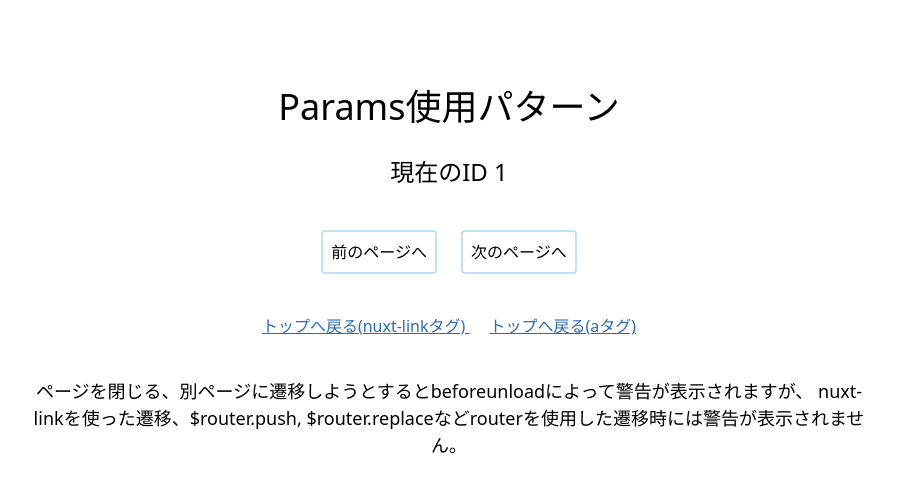
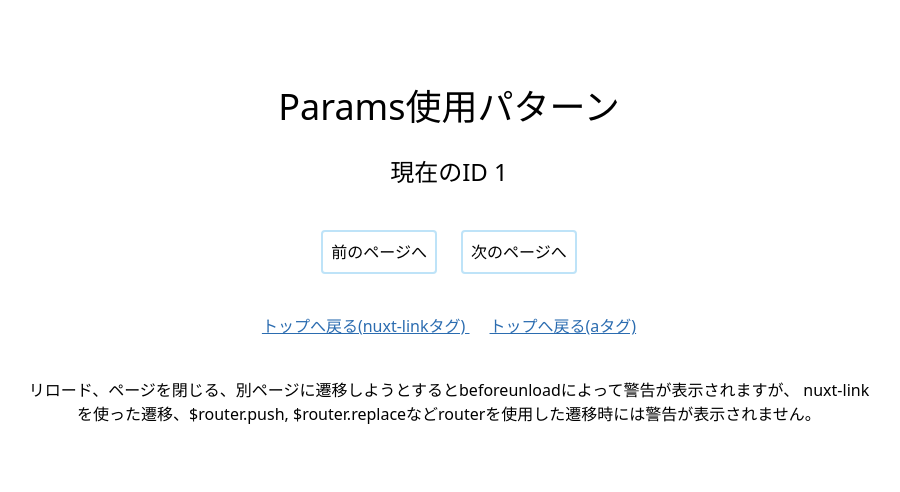
Before and after one commit to manak1/unload_test, a Nuxt app: page /params/1 in a window 1280 px wide. Shown: the top 492 px of the page, without its empty margins (191-1091 px from the left). Built offline with nearby package versions, Linux system fonts and the light colour scheme.

Commit message:
style: update description

```diff
--- a/pages/params/_id/index.vue
+++ b/pages/params/_id/index.vue
@@ -29,8 +29,8 @@
     </div>
 
     <article class="mt-10 w-2/3 mx-auto">
-      <p class="text-lg">
-        ページを閉じる、別ページに遷移しようとするとbeforeunloadによって警告が表示されますが、
+      <p>
+        リロード、ページを閉じる、別ページに遷移しようとするとbeforeunloadによって警告が表示されますが、
         nuxt-linkを使った遷移、$router.push,
         $router.replaceなどrouterを使用した遷移時には警告が表示されません。
       </p>
--- a/pages/query/index.vue
+++ b/pages/query/index.vue
@@ -21,7 +21,7 @@
     </div>
 
     <article class="mt-10 w-2/3 mx-auto">
-      <p>ページを閉じる、別ページに遷移しようとするとbeforeunloadによって警告が表示されますが、
+      <p>リロード、ページを閉じる、別ページに遷移しようとするとbeforeunloadによって警告が表示されますが、
         nuxt-linkを使った遷移、$router.push, $router.replaceなどrouterを使用した遷移時には警告が表示されません。
       </p>
     </article>
```
